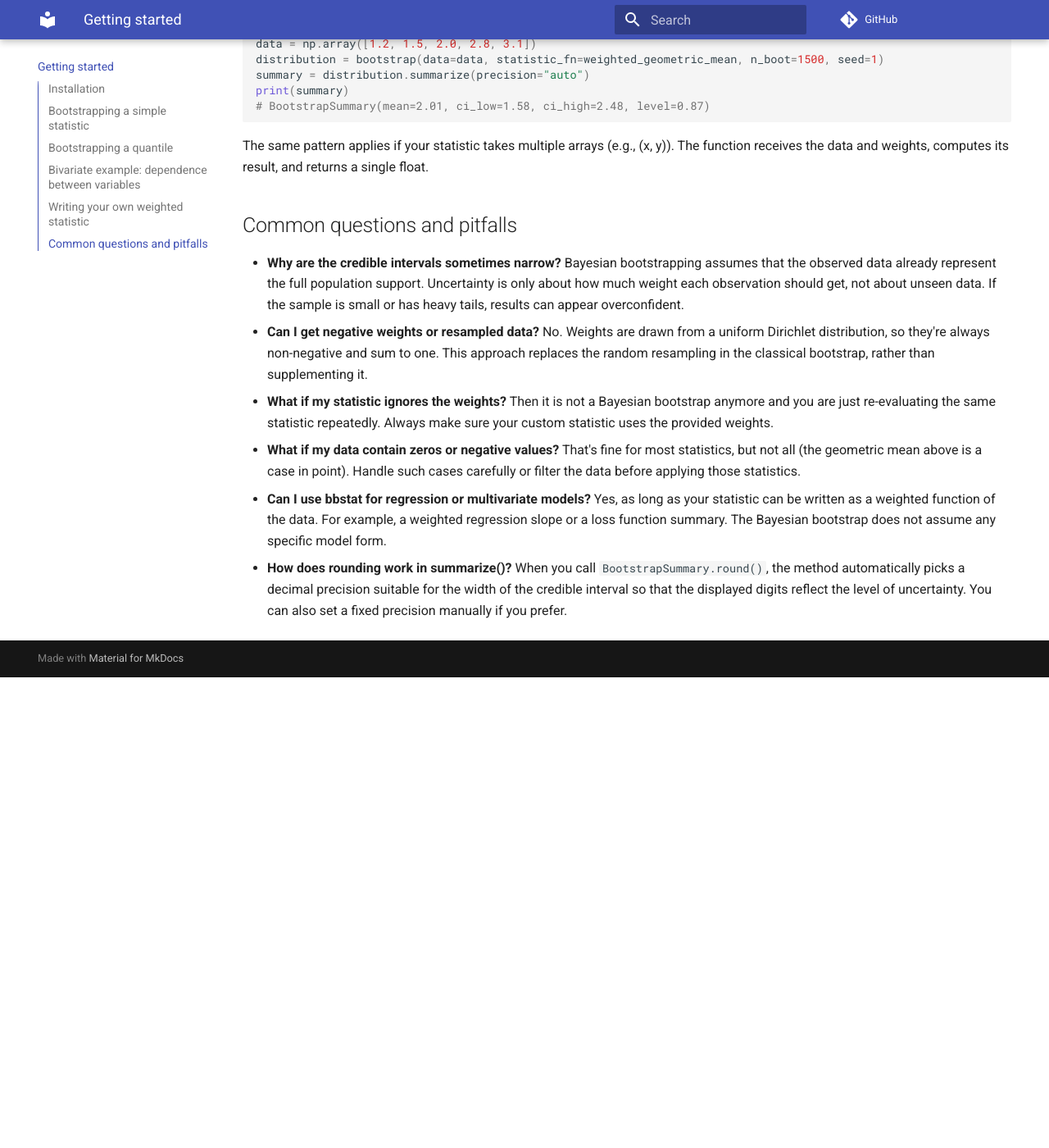
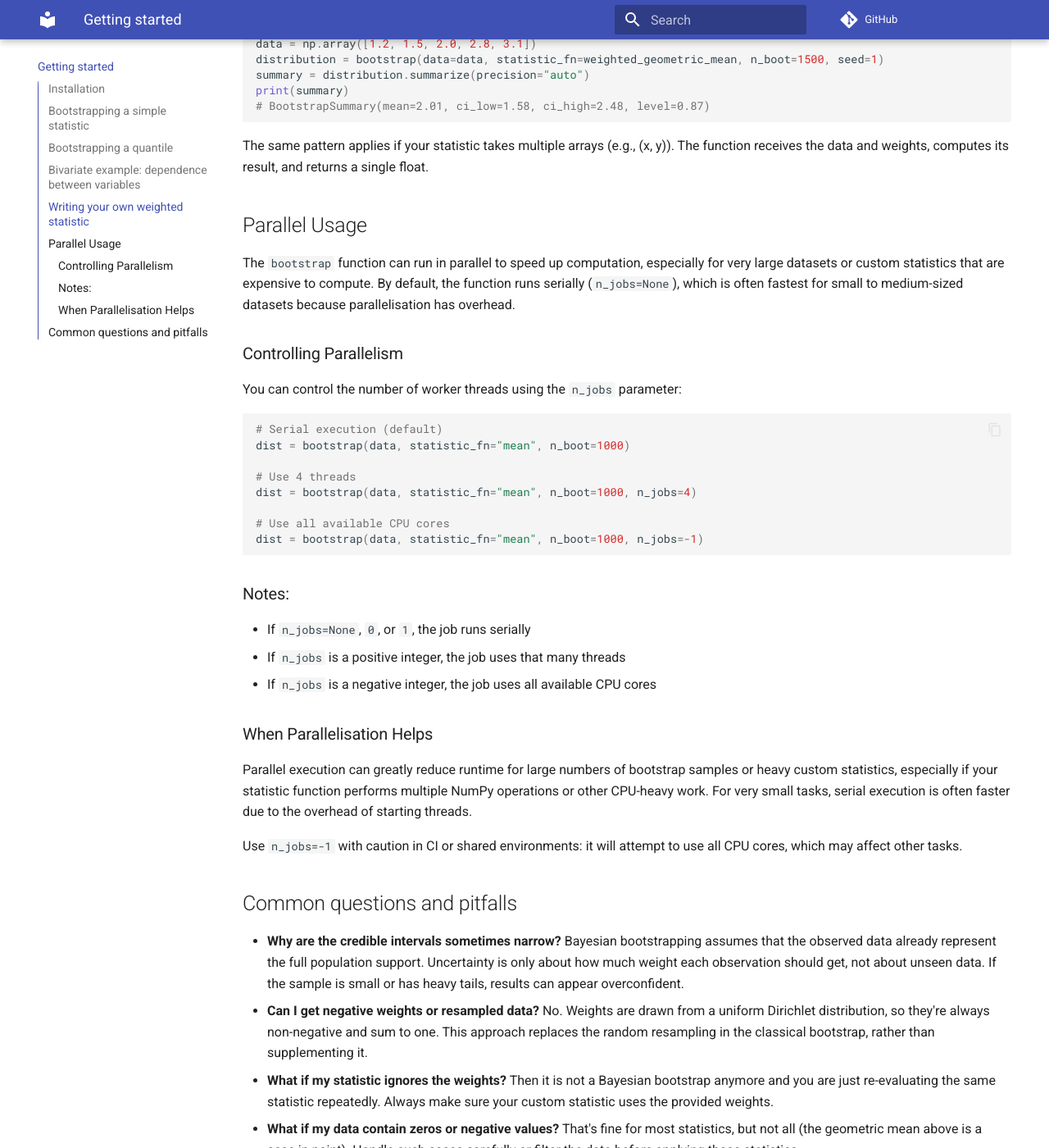
Before and after one commit to cwehmeyer/bbstat, an MkDocs documentation site: the page built from docs/getting_started.md, in a window 1280 px wide and 1400 px high, scrolled down 3172 px. Shown: the whole window at 82% size. Built offline with MkDocs 1.6.1 and Material for MkDocs 9.7.7, drawn with Linux system fonts in a browser that asks for light colours; comment, search, counter and statistics services are not loaded; before the commit the page ends 3998 px from its top, so only the background shows below that.

Commit message:
docs(getting-started): added section on parallelisation

````diff
--- a/docs/getting_started.md
+++ b/docs/getting_started.md
@@ -148,6 +148,38 @@ print(summary)
 
 The same pattern applies if your statistic takes multiple arrays (e.g., (x, y)). The function receives the data and weights, computes its result, and returns a single float.
 
+
+## Parallel Usage
+
+The `bootstrap` function can run in parallel to speed up computation, especially for very large datasets or custom statistics that are expensive to compute. By default, the function runs serially (`n_jobs=None`), which is often fastest for small to medium-sized datasets because parallelisation has overhead.
+
+### Controlling Parallelism
+
+You can control the number of worker threads using the `n_jobs` parameter:
+
+``` python
+# Serial execution (default)
+dist = bootstrap(data, statistic_fn="mean", n_boot=1000)
+
+# Use 4 threads
+dist = bootstrap(data, statistic_fn="mean", n_boot=1000, n_jobs=4)
+
+# Use all available CPU cores
+dist = bootstrap(data, statistic_fn="mean", n_boot=1000, n_jobs=-1)
+```
+
+### Notes:
+
+- If `n_jobs=None`, `0`, or `1`, the job runs serially
+- If `n_jobs` is a positive integer, the job uses that many threads
+- If `n_jobs` is a negative integer, the job uses all available CPU cores
+
+### When Parallelisation Helps
+
+Parallel execution can greatly reduce runtime for large numbers of bootstrap samples or heavy custom statistics, especially if your statistic function performs multiple NumPy operations or other CPU-heavy work. For very small tasks, serial execution is often faster due to the overhead of starting threads.
+
+Use `n_jobs=-1` with caution in CI or shared environments: it will attempt to use all CPU cores, which may affect other tasks.
+
 ## Common questions and pitfalls
 - **Why are the credible intervals sometimes narrow?**
   Bayesian bootstrapping assumes that the observed data already represent the full population support. Uncertainty is only about how much weight each observation should get, not about unseen data. If the sample is small or has heavy tails, results can appear overconfident.
````
